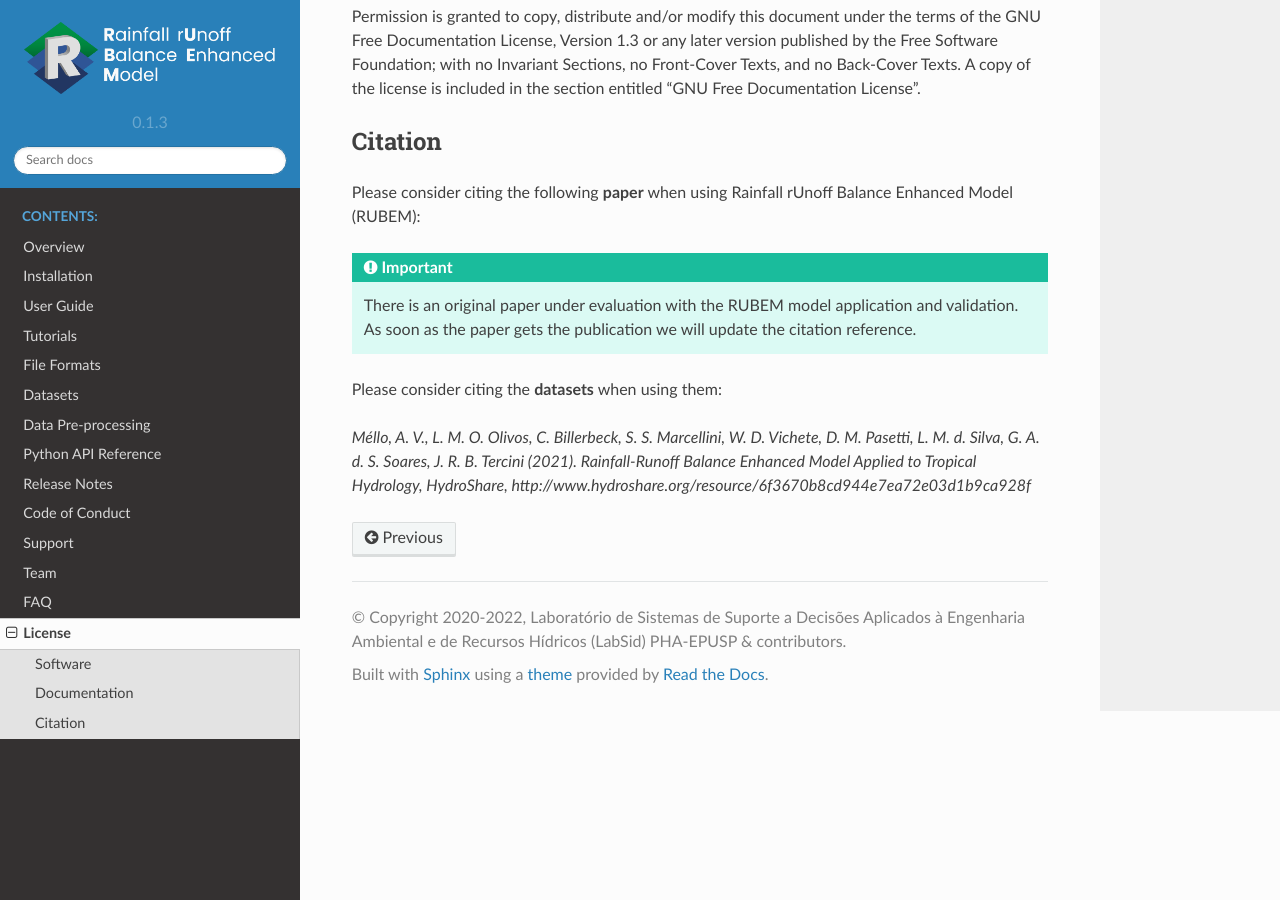
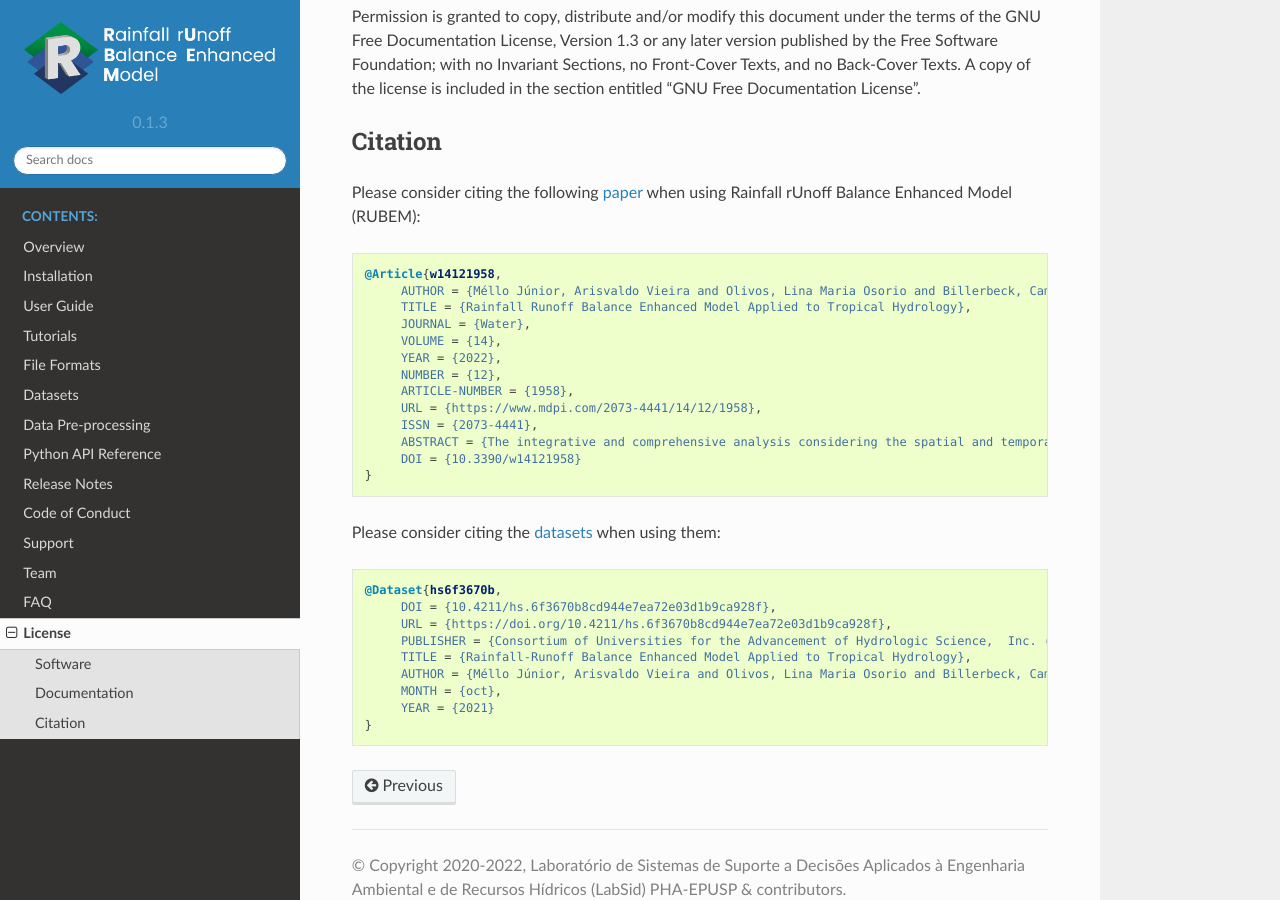
Before and after one commit to LabSid-USP/RUBEM, a Sphinx documentation site: the page built from doc/source/license.rst, in a window 1280 px wide and 900 px high, scrolled down 795 px. Built offline with Sphinx 7.4.7 and the Read the Docs theme 2.0.0, drawn with Linux system fonts in a browser that asks for light colours.

Commit message:
Update citation info

```diff
--- a/doc/source/license.rst
+++ b/doc/source/license.rst
@@ -28,12 +28,35 @@ Permission is granted to copy, distribute and/or modify this document under the
 Citation
 --------
 
-Please consider citing the following **paper** when using Rainfall rUnoff Balance Enhanced Model (RUBEM):
+Please consider citing the following `paper <https://doi.org/10.3390/w14121958>`_ when using Rainfall rUnoff Balance Enhanced Model (RUBEM):
 
-.. important::
+.. code-block:: bibtex
 
-    There is an original paper under evaluation with the RUBEM model application and validation. As soon as the paper gets the publication we will update the citation reference.
+   @Article{w14121958,
+        AUTHOR = {Méllo Júnior, Arisvaldo Vieira and Olivos, Lina Maria Osorio and Billerbeck, Camila and Marcellini, Silvana Susko and Vichete, William Dantas and Pasetti, Daniel Manabe and da Silva, Ligia Monteiro and Soares, Gabriel Anísio dos Santos and Tercini, João Rafael Bergamaschi},
+        TITLE = {Rainfall Runoff Balance Enhanced Model Applied to Tropical Hydrology},
+        JOURNAL = {Water},
+        VOLUME = {14},
+        YEAR = {2022},
+        NUMBER = {12},
+        ARTICLE-NUMBER = {1958},
+        URL = {https://www.mdpi.com/2073-4441/14/12/1958},
+        ISSN = {2073-4441},
+        ABSTRACT = {The integrative and comprehensive analysis considering the spatial and temporal representation of the hydrological process, such as the distribution of rainfall, land cover and land use, is a challenge for the water resources management. In tropical areas, energy availability throughout the year defines the rainfall distribution and evapotranspiration rate according to vegetation heterogeneity. To quantify water balance in tropical areas including these heterogeneities in the soil-vegetation-atmosphere relationship, we developed a fully distributed hydrological model called the Rainfall Runoff Balance Enhanced Model (RUBEM). The model was developed under a physics-based process structure, using remote sensing data to represent soil-water balance patterns, such as evapotranspiration, interception, baseflow, lateral flow, recharge, and runoff. The calibration procedure was based on nine global parameters. RUBEM could represent the spatio-temporal heterogeneities (soil, land use and land cover (LULC), topography, vegetation, and climate) in three basins in a tropical area. The results showed good adherence between the processes governing the soil-vegetation-atmosphere relationship according to the humidity indicator and the runoff coefficient. Overall, RUBEM can be used to help improve the management and planning of integrated water resources under climate, land use, and land cover changes in tropical regions.},
+        DOI = {10.3390/w14121958}
+   }
 
-Please consider citing the **datasets** when using them:
 
-`Méllo, A. V., L. M. O. Olivos, C. Billerbeck, S. S. Marcellini, W. D. Vichete, D. M. Pasetti, L. M. d. Silva, G. A. d. S. Soares, J. R. B. Tercini (2021). Rainfall-Runoff Balance Enhanced Model Applied to Tropical Hydrology, HydroShare, http://www.hydroshare.org/resource/6f3670b8cd944e7ea72e03d1b9ca928f`
+Please consider citing the `datasets <https://doi.org/10.4211/hs.6f3670b8cd944e7ea72e03d1b9ca928f>`_ when using them:
+
+.. code-block:: bibtex
+
+   @Dataset{hs6f3670b,
+        DOI = {10.4211/hs.6f3670b8cd944e7ea72e03d1b9ca928f},
+        URL = {https://doi.org/10.4211/hs.6f3670b8cd944e7ea72e03d1b9ca928f},
+        PUBLISHER = {Consortium of Universities for the Advancement of Hydrologic Science,  Inc. ({CUAHSI})},
+        TITLE = {Rainfall-Runoff Balance Enhanced Model Applied to Tropical Hydrology},
+        AUTHOR = {Méllo Júnior, Arisvaldo Vieira and Olivos, Lina Maria Osorio and Billerbeck, Camila and Marcellini, Silvana Susko and Vichete, William Dantas and Pasetti, Daniel Manabe and da Silva, Ligia Monteiro and Soares, Gabriel Anísio dos Santos and Tercini, João Rafael Bergamaschi},
+        MONTH = {oct},
+        YEAR = {2021}
+   }
```
